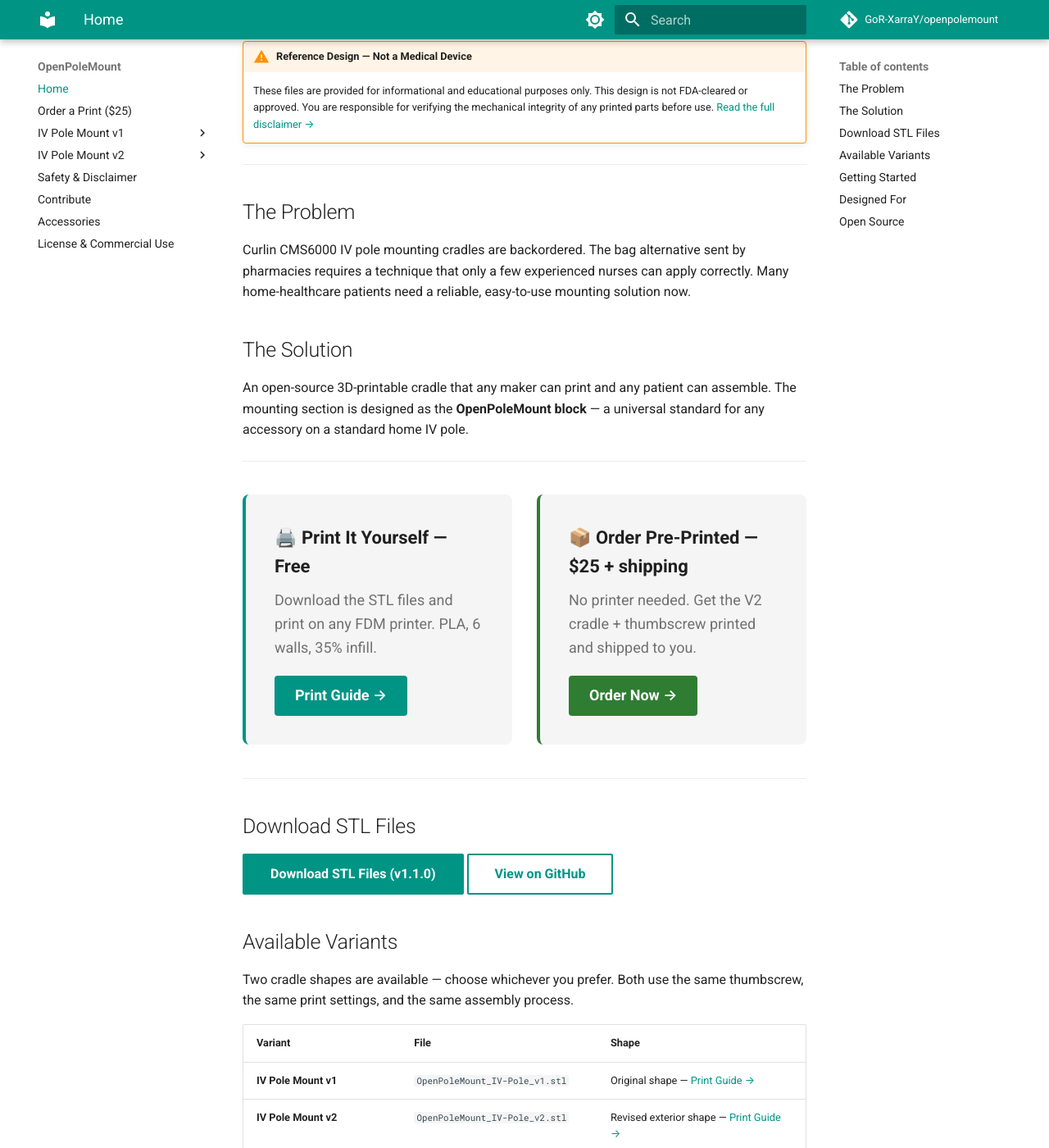
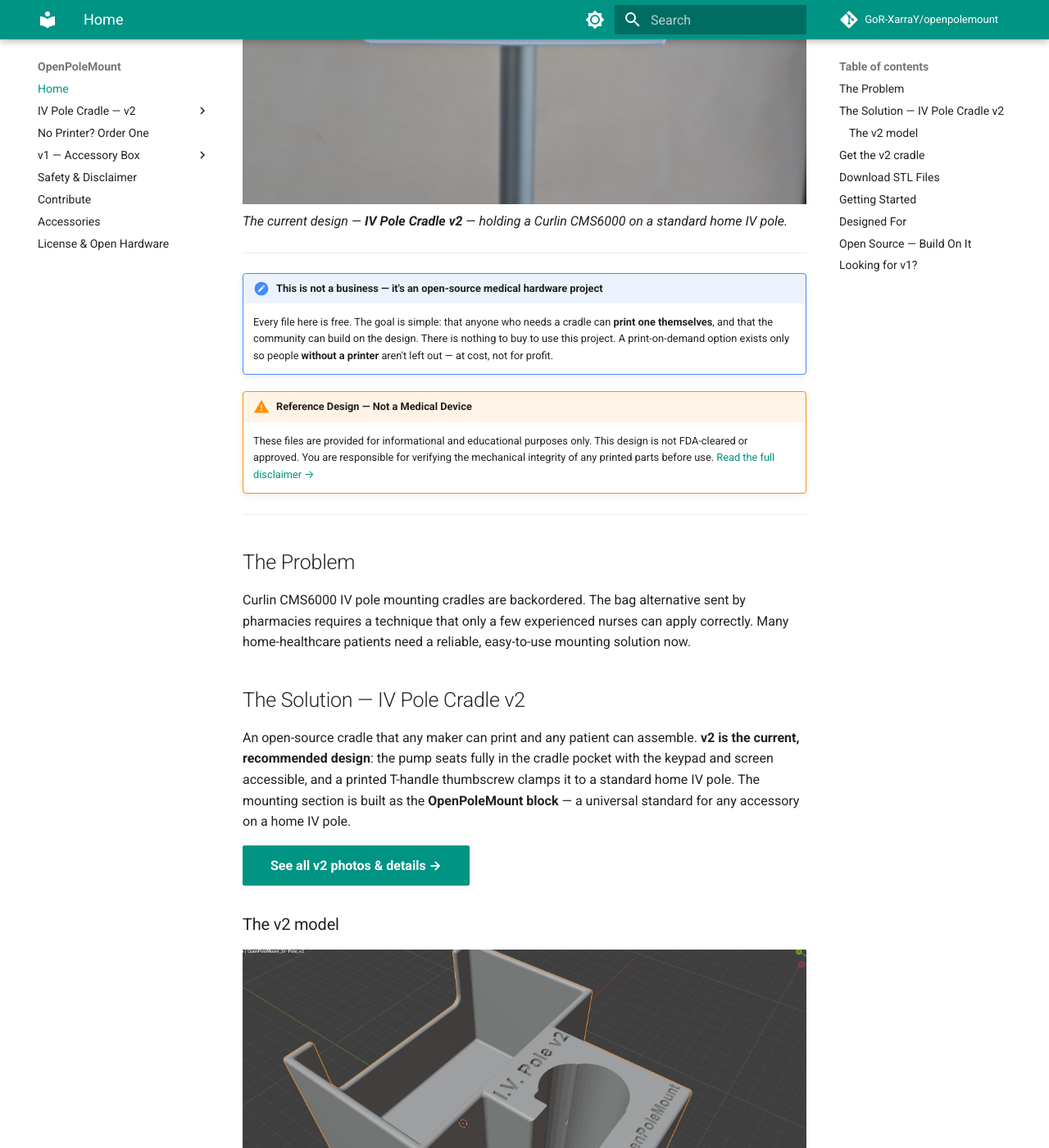
Before and after one commit to GoR-XarraY/openpolemount, an MkDocs documentation site: the page built from docs/index.md, in a window 1280 px wide and 1400 px high, scrolled down 886 px. Shown: the whole window at 82% size. Built offline with MkDocs 1.6.1 and Material for MkDocs 9.7.7, drawn with Linux system fonts in a browser that asks for light colours; comment, search, counter and statistics services are not loaded; some of the changed text lies outside the part shown.

Commit message:
feat: make IV Pole Cradle v2 the primary design; reframe printing as open-source-first
Restructure the site so v2 — the current, functional pump cradle — is the hero
across the homepage, nav, and README, and demote v1 to its honest role as a
pole-mounted accessory box (not very functional as a pump cradle).

Why: v2 is the design people should actually print for the Curlin CMS6000. The
old site billed v1/v2 as equal "variants" and headlined a $25 pre-printed order,
which read like a product. This project is open-source medical hardware, not a
business — DIY printing is the point; print-on-demand is only a fallback at cost.

- mkdocs.yml: v2 cradle section first; v1 -> "v1 — Accessory Box"; replace
  "Order a Print ($25)" with "No Printer? Order One"; move Strength Testing under v2.
- index.md: V2 real-world hero photo + V2 Blender screenshot; "not a business /
  open-source medical hardware" banner; DIY-print primary card with order as a
  small at-cost fallback; v1 buried at the bottom as an accessory box.
- order.md: reframed as the optional no-printer fallback; names Teleport (Slant 3D);
  $25 de-emphasized; not-a-business note up top.
- iv-pole-v2/index.md: repositioned as THE design; removed the $25 equal-billing
  card; captioned the Blender model render.
- print-settings.md: header reframes v1 as a legacy accessory box, points to v2.
- README.md: V2-first files/quick-start; open-source-first, not-a-business framing.

Note: docs/print-settings.md also carries the user's in-progress print-spec
relaxation (1 mm walls / 25% infill) already present in the working tree.
Build verified: `mkdocs build --strict` -> exit 0, no broken links.

Co-Authored-By: Claude Opus 4.8 <noreply@anthropic.com>

```diff
--- a/docs/index.md
+++ b/docs/index.md
@@ -1,10 +1,17 @@
 # OpenPoleMount
 
-**The first fully 3D-printable IV pole mounting cradle for the Curlin CMS6000 infusion pump.**
+**An open-source, 3D-printable IV pole cradle for the Curlin CMS6000 infusion pump.**
 
-![OpenPoleMount IV Pole Cradle — 3D render](images/hero.png)
+[![Curlin CMS6000 seated in the OpenPoleMount v2 cradle on a home IV pole](images/iv-pole-v2/v2-curlin-front.jpg)](iv-pole-v2/index.md)
+*The current design — **IV Pole Cradle v2** — holding a Curlin CMS6000 on a standard home IV pole.*
 
 ---
+
+!!! note "This is not a business — it's an open-source medical hardware project"
+    Every file here is free. The goal is simple: that anyone who needs a cradle can
+    **print one themselves**, and that the community can build on the design. There is
+    nothing to buy to use this project. A print-on-demand option exists only so people
+    **without a printer** aren't left out — at cost, not for profit.
 
 !!! warning "Reference Design — Not a Medical Device"
     These files are provided for informational and educational purposes only.
@@ -21,50 +28,58 @@ sent by pharmacies requires a technique that only a few experienced nurses
 can apply correctly. Many home-healthcare patients need a reliable, easy-to-use
 mounting solution now.
 
-## The Solution
+## The Solution — IV Pole Cradle v2
 
-An open-source 3D-printable cradle that any maker can print and any patient
-can assemble. The mounting section is designed as the **OpenPoleMount block** —
-a universal standard for any accessory on a standard home IV pole.
+An open-source cradle that any maker can print and any patient can assemble.
+**v2 is the current, recommended design**: the pump seats fully in the cradle
+pocket with the keypad and screen accessible, and a printed T-handle thumbscrew
+clamps it to a standard home IV pole. The mounting section is built as the
+**OpenPoleMount block** — a universal standard for any accessory on a home IV pole.
+
+[See all v2 photos & details →](iv-pole-v2/index.md){ .md-button .md-button--primary }
+
+### The v2 model
+
+[![IV Pole Cradle v2 — Blender model, pump pocket at left, U-shaped pole channel at right](images/iv-pole-v2/v2-stl-render.jpg)](iv-pole-v2/index.md)
+*IV Pole Cradle v2 in Blender — pump pocket at left, U-shaped pole channel and thumbscrew boss at right, "I.V. Pole v2" embossed on the body.*
 
 ---
 
-<div style="display:grid;grid-template-columns:1fr 1fr;gap:1.5rem;margin:2rem 0;">
-  <div style="padding:1.75rem;background:var(--md-code-bg-color);border-radius:8px;border-left:4px solid var(--md-primary-fg-color);">
-    <div style="font-size:1.1rem;font-weight:700;margin-bottom:0.5rem;">🖨️ Print It Yourself — Free</div>
-    <div style="font-size:0.9rem;color:var(--md-default-fg-color--light);margin-bottom:1rem;">Download the STL files and print on any FDM printer. PLA, 6 walls, 35% infill.</div>
-    <a href="iv-pole-v2/print-settings.md" style="display:inline-block;padding:0.5rem 1.25rem;background:var(--md-primary-fg-color);color:white;border-radius:4px;text-decoration:none;font-size:0.9rem;font-weight:600;">Print Guide →</a>
+## Get the v2 cradle
+
+The whole point of this project is **open-source 3D printing**. Printing it
+yourself is the primary path — it's free, and you control the material and quality.
+
+<div style="padding:2rem;background:var(--md-code-bg-color);border-radius:8px;border-left:5px solid var(--md-primary-fg-color);margin:1.5rem 0;">
+  <div style="font-size:1.35rem;font-weight:800;margin-bottom:0.5rem;">🖨️ Print it yourself — free & open source</div>
+  <div style="font-size:0.95rem;color:var(--md-default-fg-color--light);margin-bottom:1.25rem;max-width:48rem;">
+    Download the v2 STL files and print on any FDM printer. Tested in PLA. Two parts:
+    the cradle body and the T-handle thumbscrew — no extra hardware needed.
   </div>
-  <div style="padding:1.75rem;background:var(--md-code-bg-color);border-radius:8px;border-left:4px solid #2e7d32;">
-    <div style="font-size:1.1rem;font-weight:700;margin-bottom:0.5rem;">📦 Order Pre-Printed — $25 + shipping</div>
-    <div style="font-size:0.9rem;color:var(--md-default-fg-color--light);margin-bottom:1rem;">No printer needed. Get the V2 cradle + thumbscrew printed and shipped to you.</div>
-    <a href="order.md" style="display:inline-block;padding:0.5rem 1.25rem;background:#2e7d32;color:white;border-radius:4px;text-decoration:none;font-size:0.9rem;font-weight:600;">Order Now →</a>
-  </div>
+  <a href="iv-pole-v2/print-settings.md" style="display:inline-block;padding:0.6rem 1.5rem;background:var(--md-primary-fg-color);color:white;border-radius:4px;text-decoration:none;font-size:1rem;font-weight:700;">Print Guide (v2) →</a>
 </div>
 
----
+<div style="font-size:0.85rem;color:var(--md-default-fg-color--light);margin:1.25rem 0;padding-left:0.25rem;">
+  No printer or maker nearby? You can have the v2 cradle printed on demand and shipped
+  to you, at the cost of printing — this is a fallback, not the point of the project.
+  <a href="order.md">No printer? Order one →</a>
+</div>
 
 ## Download STL Files
 
-[Download STL Files (v1.1.0)](https://github.com/GoR-XarraY/openpolemount/releases/latest){ .md-button .md-button--primary }
+[Download STL Files (latest release)](https://github.com/GoR-XarraY/openpolemount/releases/latest){ .md-button .md-button--primary }
 [View on GitHub](https://github.com/GoR-XarraY/openpolemount){ .md-button }
 
-## Available Variants
-
-Two cradle shapes are available — choose whichever you prefer. Both use the same
-thumbscrew, the same print settings, and the same assembly process.
-
-| Variant | File | Shape |
+| File | Purpose | Print |
 |---|---|---|
-| **IV Pole Mount v1** | `OpenPoleMount_IV-Pole_v1.stl` | Original shape — [Print Guide →](print-settings.md) |
-| **IV Pole Mount v2** | `OpenPoleMount_IV-Pole_v2.stl` | Revised exterior shape — [Print Guide →](iv-pole-v2/print-settings.md) |
-| **Thumbscrew** (both variants) | `thumbscrew_v14_flat_Thandle.stl` | T-handle, flat grip |
+| `OpenPoleMount_IV-Pole_v2.stl` | **v2 cradle body** — current design | 1× |
+| `thumbscrew_v14_flat_Thandle.stl` | T-handle thumbscrew for pole attachment | 1× |
 
 ## Getting Started
 
-1. **[Order pre-printed ($25 + shipping) →](order.md)** — no printer needed
-2. **Choose your shape** — [v1](print-settings.md) or [v2](iv-pole-v2/index.md)
-3. **[Assembly →](assembly.md)** — step-by-step mounting instructions (same for both variants)
+1. **[See the v2 cradle →](iv-pole-v2/index.md)** — photos, model, and details
+2. **[Print it yourself →](iv-pole-v2/print-settings.md)** — settings, orientation, checklist
+3. **[Assemble it →](iv-pole-v2/assembly.md)** — step-by-step mounting (no tools)
 4. **[Safety & Disclaimer →](safety.md)** — read before use
 
 ## Designed For
@@ -72,17 +87,30 @@ thumbscrew, the same print settings, and the same assembly process.
 | Component | Description |
 |---|---|
 | Pump | Curlin CMS6000 Infusion Pump |
-| Pole | Standard home IV pole (~25mm / 1 inch diameter) |
-| Attachment | Printed thumbscrew (included in download) |
+| Pole | Standard home IV pole (~25 mm / 1 inch diameter) |
+| Attachment | Printed T-handle thumbscrew (included in download) |
 
-## Open Source
+## Open Source — Build On It
 
 All designs are released under [CERN-OHL-W-2.0](https://cern-ohl.web.cern.ch/) —
-modifications to these designs must stay open source. Documentation is under
-[CC-BY-SA-4.0](https://creativecommons.org/licenses/by-sa/4.0/).
+any modifications must stay open source. Documentation is under
+[CC-BY-SA-4.0](https://creativecommons.org/licenses/by-sa/4.0/). This is community
+hardware: improvements, remixes, and new accessories are the goal.
 
 **[Contribute a new accessory →](contributing.md)**
 
 ---
 
-*OpenPoleMount is not affiliated with Curlin Medical, Smiths Medical, or any IV pump manufacturer.*
+## Looking for v1?
+
+The original **v1** print is still available, but it's **not very functional as a
+pump cradle** — the pump doesn't seat as securely as it does in v2. v1 is now best
+repurposed as an **accessory box that mounts on the pole below the pump** — for
+alcohol wipes, spare caps, tubing, or other small supplies.
+
+**[About the v1 accessory box →](print-settings.md)**
+
+---
+
+*OpenPoleMount is an independent open-source project. It is not affiliated with
+Curlin Medical, Smiths Medical, or any IV pump manufacturer.*
--- a/mkdocs.yml
+++ b/mkdocs.yml
@@ -31,19 +31,19 @@ theme:
 
 nav:
   - Home: index.md
-  - Order a Print ($25): order.md
-  - IV Pole Mount v1:
-    - Print Guide: print-settings.md
-    - Assembly: assembly.md
+  - IV Pole Cradle — v2:
+    - Overview & Photos: iv-pole-v2/index.md
+    - Print It Yourself: iv-pole-v2/print-settings.md
+    - Assembly: iv-pole-v2/assembly.md
     - Strength Testing: testing.md
-  - IV Pole Mount v2:
-    - Overview & Photos: iv-pole-v2/index.md
-    - Print Guide: iv-pole-v2/print-settings.md
-    - Assembly: iv-pole-v2/assembly.md
+  - No Printer? Order One: order.md
+  - v1 — Accessory Box:
+    - About v1: print-settings.md
+    - v1 Assembly: assembly.md
   - Safety & Disclaimer: safety.md
   - Contribute: contributing.md
   - Accessories: accessories/index.md
-  - License & Commercial Use: license.md
+  - License & Open Hardware: license.md
 
 plugins:
   - search
```
Also changed, not shown: README.md (+18 -8 lines), docs/iv-pole-v2/index.md (+21 -20 lines), docs/order.md (+34 -35 lines), docs/print-settings.md (+23 -12 lines).
